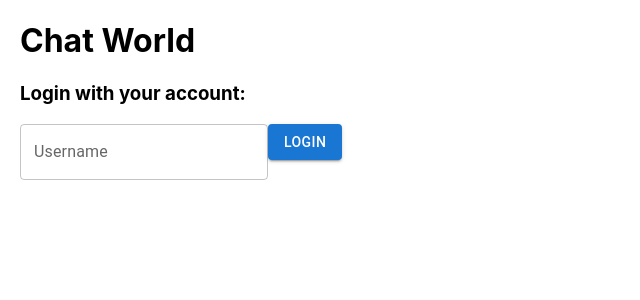
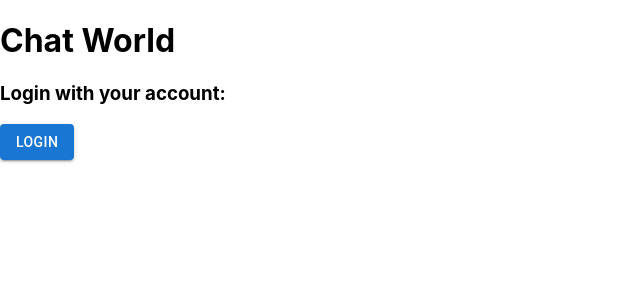
Before and after one commit to Leepzig/chat-app-client, a React (Create React App) app: page / in a window 1280 px wide. Shown: the top 300 px of the page, without its empty margins (0-640 px from the left). Built offline with nearby package versions, Linux system fonts and the light colour scheme.

Commit message:
auth0 is now working, just need to connect it to the chat room

```diff
--- a/src/components/Auth/LoginButton.js
+++ b/src/components/Auth/LoginButton.js
@@ -1,4 +1,4 @@
-import { Box, Button } from '@mui/material';
+import { Button } from '@mui/material';
 import { useAuth0 } from '@auth0/auth0-react';
 
 const LoginButton = () => {
@@ -6,15 +6,12 @@ const LoginButton = () => {
     const { loginWithRedirect } = useAuth0()
 
     const handleLogin = e => {
-        // debugger
         loginWithRedirect()
-        console.log('login clicked')
     }
 
   return (
       <>
         <h3>Login with your account:</h3>
-
             <Button onClick={handleLogin} variant="contained">Login</Button>
 
       </>
--- a/src/components/Auth/LogoutButton.js
+++ b/src/components/Auth/LogoutButton.js
@@ -7,11 +7,10 @@ const LogoutButton = () => {
 
     const handleLogout = e => {
         logout()
-        console.log('logout clicked')
     }
 
   return (
-    <Button onClick={handleLogout}>Logout</Button>
+    <Button variant="contained" onClick={handleLogout}>Logout</Button>
   )
 }
 
--- a/src/components/Home.js
+++ b/src/components/Home.js
@@ -1,14 +1,19 @@
-import React, {useState} from 'react';
+import React, {useEffect, useState} from 'react';
 import io from 'socket.io-client';
 import Messages from './Messages';
 import Login from './Login';
 import { Button } from '@mui/material';
+import LoginButton from './Auth/LoginButton';
+import LogoutButton from './Auth/LogoutButton';
+import { useAuth0 } from '@auth0/auth0-react'
 
 
 const Home = () => {
   const EP = `localhost:3001`
   const [currentUser, setCurrentUser] = useState(null)
   const [socket, setSocket] = useState(null)
+  const { isAuthenticated } = useAuth0()
+  const auth = useAuth0()
 
   const loginUser = user => {
     setCurrentUser(user)
@@ -39,7 +44,8 @@ const Home = () => {
   return (
     <>
     <h1>Chat World</h1>
-    <Login loginUser={loginUser} />
+    {/* <Login loginUser={loginUser} /> */}
+    {isAuthenticated ? <LogoutButton /> :<LoginButton />}
     </>
   )
 }
--- a/src/index.js
+++ b/src/index.js
@@ -2,18 +2,16 @@ import React from 'react';
 import ReactDOM from 'react-dom';
 import './index.css';
 import App from './App';
-import reportWebVitals from './reportWebVitals';
+
+import { Auth0Provider } from "@auth0/auth0-react";
 
 ReactDOM.render(
-  <React.StrictMode>
-    <div style={{margin:"20px"}}>
-      <App />
-    </div>
-  </React.StrictMode>,
-  document.getElementById('root')
+  <Auth0Provider
+    domain="dev-zo488mts.us.auth0.com"
+    clientId="8IUFKulsodUeLq8SneFa881pVbznZDzX"
+    redirectUri={window.location.origin}
+  >
+    <App />
+  </Auth0Provider>,
+  document.getElementById("root")
 );
-
-// If you want to start measuring performance in your app, pass a function
-// to log results (for example: reportWebVitals(console.log))
-// or send to an analytics endpoint. Learn more: https://bit.ly/CRA-vitals
-reportWebVitals();
```
Also changed, not shown: 1 other file (tests, documents, lock files or other folders).
